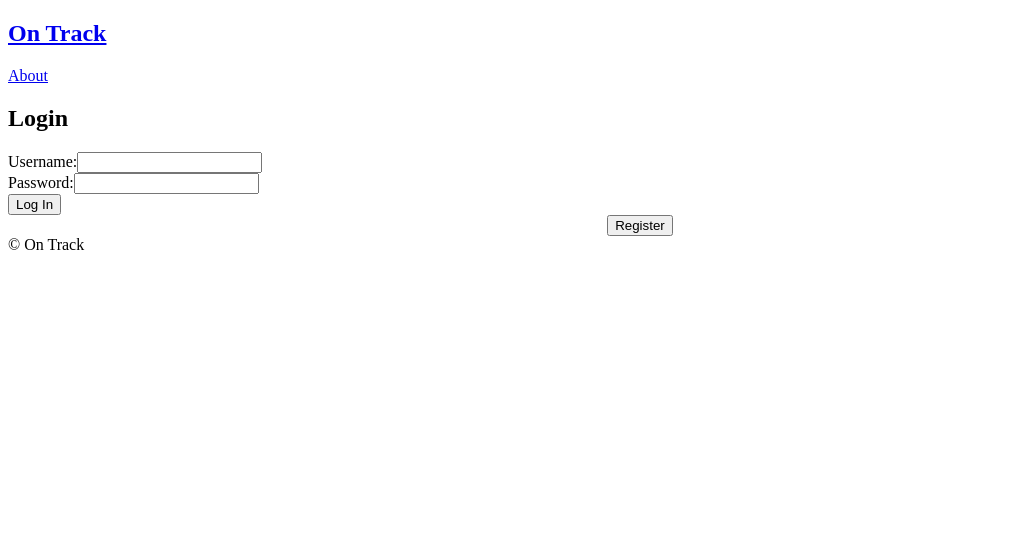
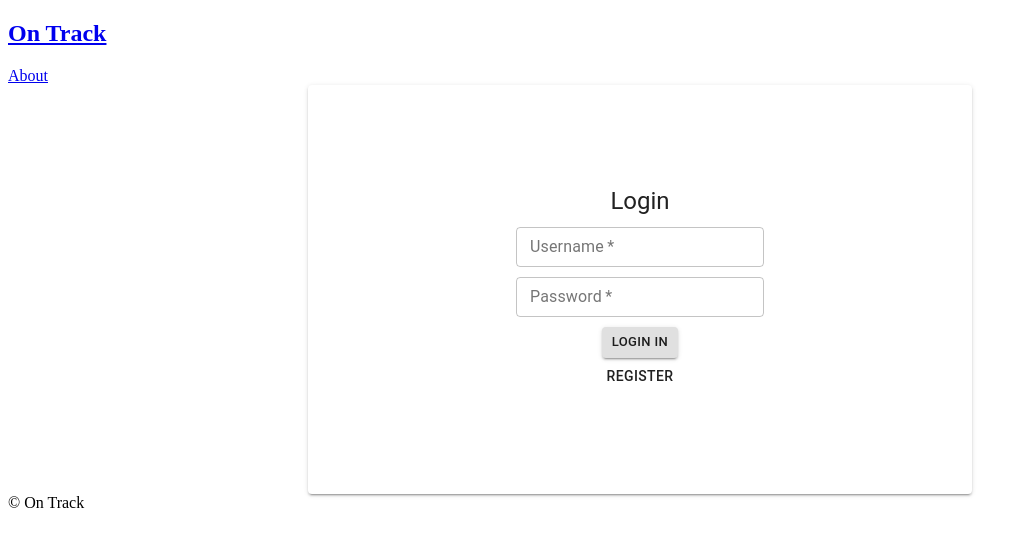
Before and after one commit to fwarfa/prime-on-track-solo-project, a React (Create React App) app: page /#/home in a window 1280 px wide. Shown: the top 546 px of the page, without its empty margins (0-1028 px from the left). Built offline with nearby package versions, Linux system fonts and the light colour scheme; no server answers.

Commit message:
styled part of login form and home page with material ui

```diff
--- a/package.json
+++ b/package.json
@@ -4,7 +4,11 @@
   "private": true,
   "proxy": "http://localhost:5000",
   "dependencies": {
+    "@emotion/react": "^11.4.1",
+    "@emotion/styled": "^11.3.0",
     "@material-ui/core": "^4.12.3",
+    "@mui/material": "^5.0.0",
+    "@mui/styles": "^5.0.0",
     "axios": "^0.21.1",
     "bcryptjs": "^2.4.3",
     "chart.js": "^3.5.1",
--- a/src/components/HomePage/HomePage.jsx
+++ b/src/components/HomePage/HomePage.jsx
@@ -1,6 +1,25 @@
 import React, { useEffect } from 'react'
 import { useSelector, useDispatch } from 'react-redux';
 import { useHistory } from 'react-router-dom'
+
+import Table from '@mui/material/Table';
+import TableBody from '@mui/material/TableBody';
+import TableCell from '@mui/material/TableCell';
+import TableContainer from '@mui/material/TableContainer';
+import TableHead from '@mui/material/TableHead';
+import TableRow from '@mui/material/TableRow';
+
+
+import {
+    Button,
+    TextField,
+    Grid,
+    Paper,
+    AppBar,
+    Typography,
+    Toolbar,
+    Link,
+    } from "@material-ui/core";
 
 function HomePage() {
     const history = useHistory();
@@ -40,28 +59,52 @@ function HomePage() {
 
     return (
         <div>
-            <h1>Home Page!</h1>
+            <Typography variant="h4">Home Page!</Typography>
             <div>
                 <img src="https://cdn.icon-icons.com/icons2/1378/PNG/512/avatardefault_92824.png" alt="profile picture" height="100px" width="100px"/>
             </div>
-            <div>{user.first_name} {user.last_name}</div>
-            <div>Bio: {user.bio}</div>
-            <div>{user.email}</div>
-            <button onClick={onEditProfile}>Edit Profile</button>
-            <br />
-            <button onClick={onNewJobHunt}>New Job Hunt</button>
-            <p>Job Hunt History</p>
-            { jobHuntInfo.some(hunt => hunt.end_date !== null) ?
-                jobHuntInfo.filter(hunt => hunt.end_date !== null).map((hunt) => (
-                    <ul key={hunt.id}>
-                        <li>{hunt.job_hunt_title}</li>
-                        <li>{hunt.end_date}</li>
-                        <li><button onClick={() => onViewClick(hunt.id)}>view</button></li>
-                    </ul>
-                ))
-                :
-                <p>You Have No Previous Job Hunts</p>
-            }
+            <Typography>{user.first_name} {user.last_name}</Typography>
+            <Typography>Bio: {user.bio}</Typography>
+            <Typography>{user.email}</Typography>
+            <Button className="btn" variant="contained" size="small" onClick={onEditProfile}>Edit Profile</Button>
+            <Button className="btn" variant="contained" size="small" onClick={onNewJobHunt}>New Job Hunt</Button>
+            <Typography variant="h6">Job Hunt History</Typography>
+
+            <TableContainer>
+                <Table sx={{ minWidth: 650 }} aria-label="simple table">
+                    <TableHead>
+                    <TableRow>
+                        <TableCell>Number</TableCell>
+                        <TableCell align="right">Job Hunt Title</TableCell>
+                        <TableCell align="right">End Date</TableCell>
+                        <TableCell align="right">Action</TableCell>
+                    </TableRow>
+                    </TableHead>
+                    <TableBody>
+                    { jobHuntInfo.some(hunt => hunt.end_date !== null) ?
+                    jobHuntInfo.filter(hunt => hunt.end_date !== null).map((hunt) => (
+                        <TableRow
+                        key={hunt.id}
+                        sx={{ '&:last-child td, &:last-child th': { border: 0 } }}
+                        >
+                        <TableCell component="th" scope="row">
+                            {hunt.id}
+                        </TableCell>
+                        <TableCell align="right">{hunt.job_hunt_title}</TableCell>
+                        <TableCell align="right">{hunt.end_date}</TableCell>
+                        <TableCell align="right"><Button className="btn" variant="contained" size="small" onClick={() => onViewClick(hunt.id)}>view</Button></TableCell>
+                        </TableRow>
+                    ))
+                    :
+                    <TableRow sx={{ '&:last-child td, &:last-child th': { border: 0 } }}>
+                        <TableCell component="th" scope="row">
+                            You Have No Previous Job Hunts
+                        </TableCell>
+                    </TableRow>
+                    }
+                    </TableBody>
+                </Table>
+            </TableContainer>
         </div>
     )
 }
--- /dev/null
+++ b/src/components/LoginForm/LoginForm.css
@@ -0,0 +1,8 @@
+.loginForm {
+    padding: 100px;
+}
+
+.btn {
+    /* padding: 10px 20px; */
+    cursor: pointer;
+  }
--- a/src/components/LoginForm/LoginForm.jsx
+++ b/src/components/LoginForm/LoginForm.jsx
@@ -1,12 +1,48 @@
 import React, { useState } from 'react';
 import { useDispatch } from 'react-redux';
 import {useSelector} from 'react-redux';
+import './LoginForm.css'
+
+// Material-UI
+import { makeStyles } from '@material-ui/core/styles';
+// import Button from '@material-ui/core/Button';
+// import TextField from "@material-ui/core/TextField";
+// import Typography from "@material-ui/core/Typography";
+
+import {
+  Button,
+  TextField,
+  Grid,
+  Paper,
+  AppBar,
+  Typography,
+  Toolbar,
+  Link,
+  } from "@material-ui/core";
+
+const useStyles = makeStyles({
+  button: {
+
+  }
+});
+// const useStyles = makeStyles((theme) => ({
+//   margin: {
+//     margin: theme.spacing(1),
+//   },
+//   extendedIcon: {
+//     marginRight: theme.spacing(1),
+//   },
+//   button: {
+//     background: #800000;
+//   }
+// }));
 
 function LoginForm() {
   const [username, setUsername] = useState('');
   const [password, setPassword] = useState('');
   const errors = useSelector(store => store.errors);
   const dispatch = useDispatch();
+  const classes = useStyles();
 
   const login = (event) => {
     event.preventDefault();
@@ -25,42 +61,155 @@ function LoginForm() {
   }; // end login
 
   return (
-    <form className="formPanel" onSubmit={login}>
-      <h2>Login</h2>
+    <div>
+    <center>
+      <Paper
+          variant="elevation"
+          elevation={2}
+          className="login-background"
+          style={{marginLeft: 300, marginRight: 300}}
+        >
+        <form className="loginForm" onSubmit={login}>
+        <Typography component="h1" variant="h5" style={{marginBottom: 10}}>
+          Login
+          </Typography>
           {errors.loginMessage && (
             <h3 className="alert" role="alert">
               {errors.loginMessage}
             </h3>
           )}
           <div>
-        <label htmlFor="username">
-          Username:
-          <input
+          <TextField
+                style={{marginBottom: 10}}
+                variant="outlined"
+                size="small"
+                required
                 type="text"
                 name="username"
-            required
+                label="Username"
                 value={username}
                 onChange={(event) => setUsername(event.target.value)}
               />
-        </label>
           </div>
           <div>
-        <label htmlFor="password">
-          Password:
-          <input
-            type="password"
+          <TextField
+                style={{marginBottom: 10}}
+                variant="outlined"
+                size="small"
+                required
+                type="text"
                 name="password"
-            required
+                label="Password"
                 value={password}
                 onChange={(event) => setPassword(event.target.value)}
               />
-        </label>
           </div>
           <div>
-        <input className="btn" type="submit" name="submit" value="Log In" />
+            <Button className="btn" type="submit" name="submit" variant="contained" size="small">Login In</Button>
+          </div>
+          <div>
+            <Button
+            type="button"
+            className="btn btn_asLink"
+            onClick={() => {
+              history.push('/registration');
+            }}
+          >
+            Register
+          </Button>
         </div>
         </form>
+      </Paper>
+    </center>
+    </div>
   );
 }
 
 export default LoginForm;
+
+/*
+
+<Grid container spacing={0} justify="center" direction="row">
+  <Grid item>
+    <Grid
+      container
+      direction="column"
+      justify="center"
+      spacing={2}
+      className="login-form"
+    >
+        <Paper
+          variant="elevation"
+          elevation={2}
+          className="login-background"
+        >
+        <Grid item>
+        <Typography component="h1" variant="h5">
+        Sign in
+        </Typography>
+        </Grid>
+
+            <Grid item>
+            <form onSubmit={this.handleSubmit}>
+
+            <Grid container direction="column" spacing={2}>
+               <Grid item>
+                  <TextField
+                    type="email"
+                    placeholder="Email"
+                    fullWidth
+                    name="username"
+                    variant="outlined"
+                    value={this.state.username}
+                    onChange={(event) =>
+                    this.setState({
+                    [event.target.name]: event.target.value,
+                    })
+                    }
+                    required
+                    autoFocus
+                  />
+                </Grid>
+                <Grid item>
+                  <TextField
+                    type="password"
+                    placeholder="Password"
+                    fullWidth
+                    name="password"
+                    variant="outlined"
+                    value={this.state.password}
+                    onChange={(event) =>
+                    this.setState({
+                    [event.target.name]: event.target.value,
+                    })
+                    }
+                    required
+                  />
+                </Grid>
+
+                <Grid item>
+                  <Button
+                    variant="contained"
+                    color="primary"
+                    type="submit"
+                    className="button-block"
+                  >
+                  Submit
+                  </Button>
+                </Grid>
+              </Grid>
+            </form>
+          </Grid>
+
+          <Grid item>
+            <Link href="#" variant="body2">
+            Forgot Password?
+            </Link>
+          </Grid>
+        </Paper>
+      </Grid>
+    </Grid>
+  </Grid>
+</div>
+
+*/
--- a/src/components/LoginPage/LoginPage.jsx
+++ b/src/components/LoginPage/LoginPage.jsx
@@ -1,6 +1,8 @@
 import React from 'react';
 import LoginForm from '../LoginForm/LoginForm';
 import { useHistory } from 'react-router-dom';
+
+import Button from '@material-ui/core/Button';
 
 function LoginPage() {
   const history = useHistory();
@@ -8,18 +10,6 @@ function LoginPage() {
   return (
     <div>
       <LoginForm />
-
-      <center>
-        <button
-          type="button"
-          className="btn btn_asLink"
-          onClick={() => {
-            history.push('/registration');
-          }}
-        >
-          Register
-        </button>
-      </center>
     </div>
   );
 }
--- a/src/components/ProfilePage/ProfilePage.jsx
+++ b/src/components/ProfilePage/ProfilePage.jsx
@@ -1,6 +1,43 @@
 import React, { useState } from 'react'
 import { useSelector } from 'react-redux';
-import { useHistory } from 'react-router-dom'
+import { useHistory } from 'react-router-dom';
+
+// import { makeStyles } from '@material-ui/core/styles';
+// import Avatar from '@material-ui/core/Avatar';
+// import Badge from '@material-ui/core/Badge';
+
+// import { styled } from '@mui/material/styles';
+// import Badge from '@mui/material/Badge';
+// import Avatar from '@mui/material/Avatar';
+
+// const StyledBadge = styled(Badge)(({ theme }) => ({
+//   '& .MuiBadge-badge': {
+//     backgroundColor: '#44b700',
+//     color: '#44b700',
+//     boxShadow: `0 0 0 2px ${theme.palette.background.paper}`,
+//     '&::after': {
+//       position: 'absolute',
+//       top: 0,
+//       left: 0,
+//       width: '100%',
+//       height: '100%',
+//       borderRadius: '50%',
+//       animation: 'ripple 1.2s infinite ease-in-out',
+//       border: '1px solid currentColor',
+//       content: '""',
+//     },
+//   },
+//   '@keyframes ripple': {
+//     '0%': {
+//       transform: 'scale(.8)',
+//       opacity: 1,
+//     },
+//     '100%': {
+//       transform: 'scale(2.4)',
+//       opacity: 0,
+//     },
+//   },
+// }));
 
 
 function ProfilePage() {
@@ -18,10 +55,6 @@ function ProfilePage() {
   }
   const [profileUpdate, setProfileUpdate] = useState(profileObject);
 
-  // const handleChange = () => {
-
-  // }
-
   const handleCancel = () => {
     history.push('/home');
   }
@@ -34,9 +67,15 @@ function ProfilePage() {
   return (
     <div>
     <h3>Profile Page</h3>
-    <div>
-      <img src="https://cdn.icon-icons.com/icons2/1378/PNG/512/avatardefault_92824.png" alt="profile picture" height="100px" width="100px"/>
-    </div>
+
+    {/* <StyledBadge
+      overlap="circular"
+      anchorOrigin={{ vertical: 'bottom', horizontal: 'right' }}
+      variant="dot"
+    >
+      <Avatar alt="Farah" src="https://cdn.icon-icons.com/icons2/1378/PNG/512/avatardefault_92824.png" />
+    </StyledBadge> */}
+
     <a href="#">Change Profile Picture</a>
     <div >
       <input type="file"/>
```
Lines whose indentation alone changed are shown as unchanged.
